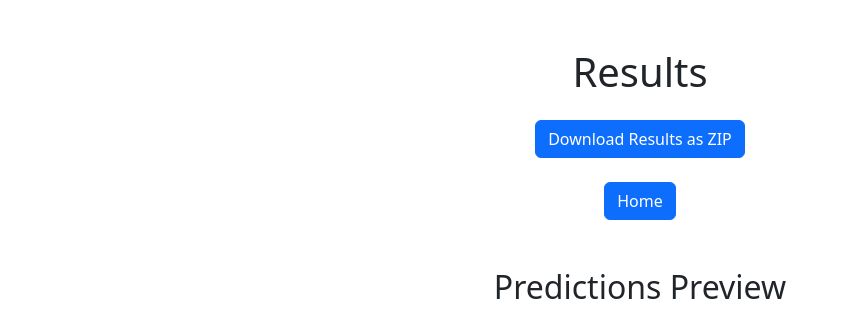
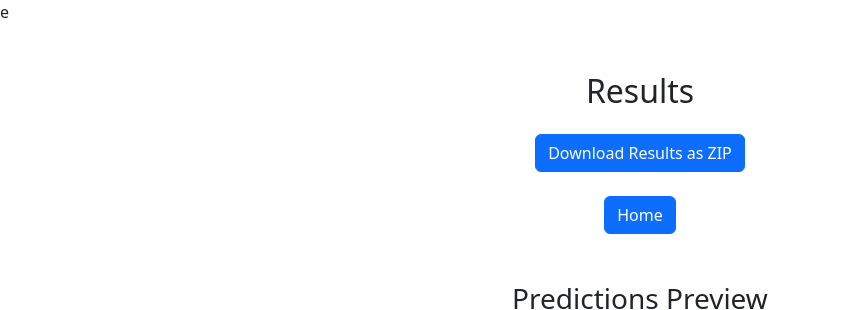
Before and after one commit to divlikescoding/muscle_detector, a Django app: page /result/ in a window 1280 px wide. Shown: the top 310 px of the page, without its empty margins (0-848 px from the left). Run offline with Django 4.2, Linux system fonts and the light colour scheme.

Commit message:
image display modified

```diff
--- a/heart_segmentation/templates/result.html
+++ b/heart_segmentation/templates/result.html
@@ -11,14 +11,13 @@
     .scrollable-container {
       max-height: 600px;
       overflow-y: auto;
-      border: 1px solid #ddd;
-      padding: 10px;
+      border: 2px solid #000000;
     }
   </style>
-</head>
+</head>e
 <body>
     <div class="container mt-5">
-        <h1 class="text-center mb-4">Results</h1>
+        <h2 class="text-center mb-4">Results</h2>
 
         <div class="row mt-4">
             <div class="col text-center">
@@ -34,16 +33,14 @@
 
     </div>
     <div class="container mt-5">
-        <h2 class="mb-3 text-center">Predictions Preview</h2>
+        <h3 class="mb-3 text-center">Predictions Preview</h3>
         <div class="scrollable-container">
             <div class="image-wrapper">
-            <img src="{{ input_file_path }}" alt="Image 1" class="img-fluid">
+            <img src="{{ input_file_path }}" class="img-fluid">
             </div>
         </div>
     </div>
-
   <!-- Bootstrap JS -->
   <script src="https://cdn.jsdelivr.net/npm/bootstrap@5.3.0-alpha1/dist/js/bootstrap.bundle.min.js"></script>
-
 </body>
 </html>
```
